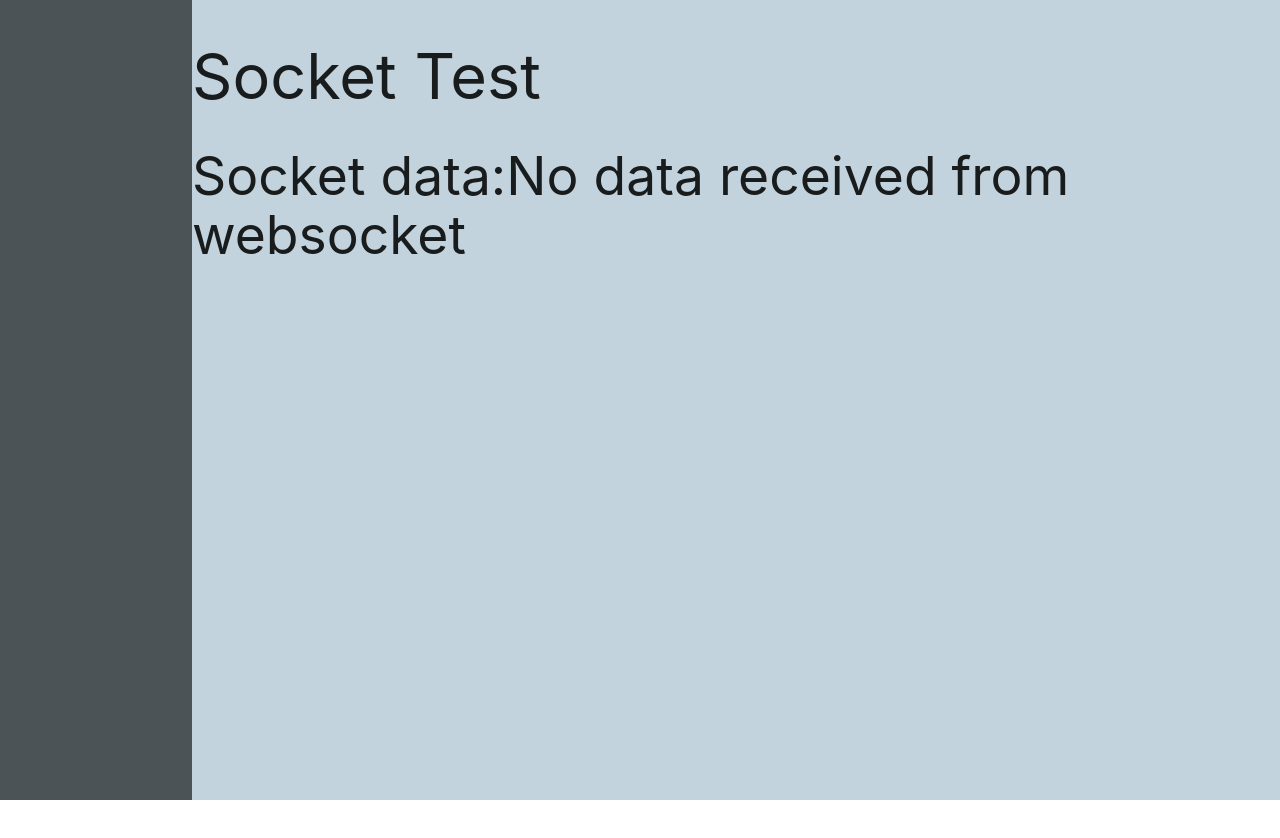
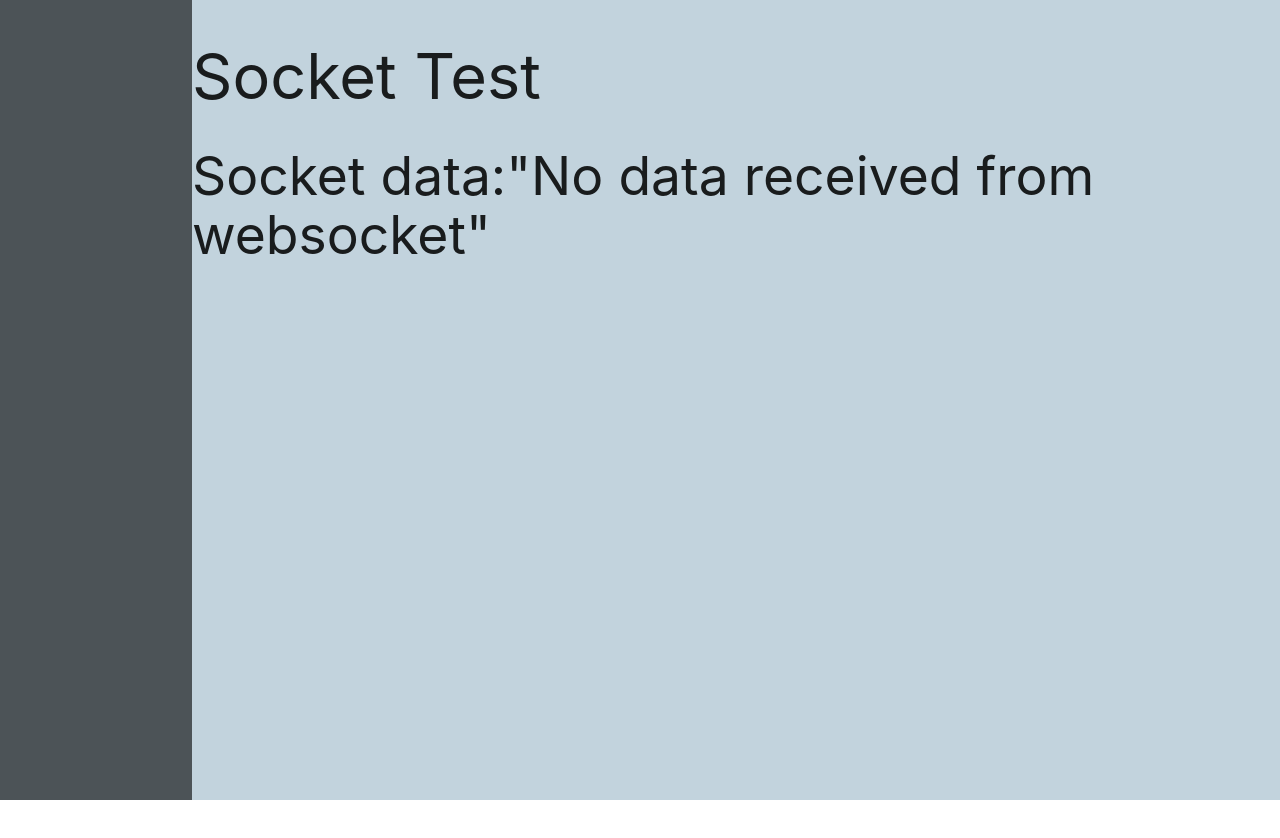
Before and after one commit to ryzbaka/PyLot, a React (Create React App) app in the folder frontend/: page /testSocket in a window 1280 px wide. Shown: the top 838 px of the page. Built offline with nearby package versions, Linux system fonts and the light colour scheme; no server answers; the HTML template or start-up script is replaced by a standard one.

Commit message:
stringified data in /socketTest to accomodate change of data type from remote web socket

```diff
--- a/frontend/src/Api.jsx
+++ b/frontend/src/Api.jsx
@@ -23,7 +23,7 @@ class SocketApi extends Component{
         return (
             <div>
                 <h1>Socket Test</h1>
-                <h2>Socket data:{this.state.data}</h2>
+                <h2>Socket data:{JSON.stringify(this.state.data)}</h2>
             </div>
         )
     }
```
